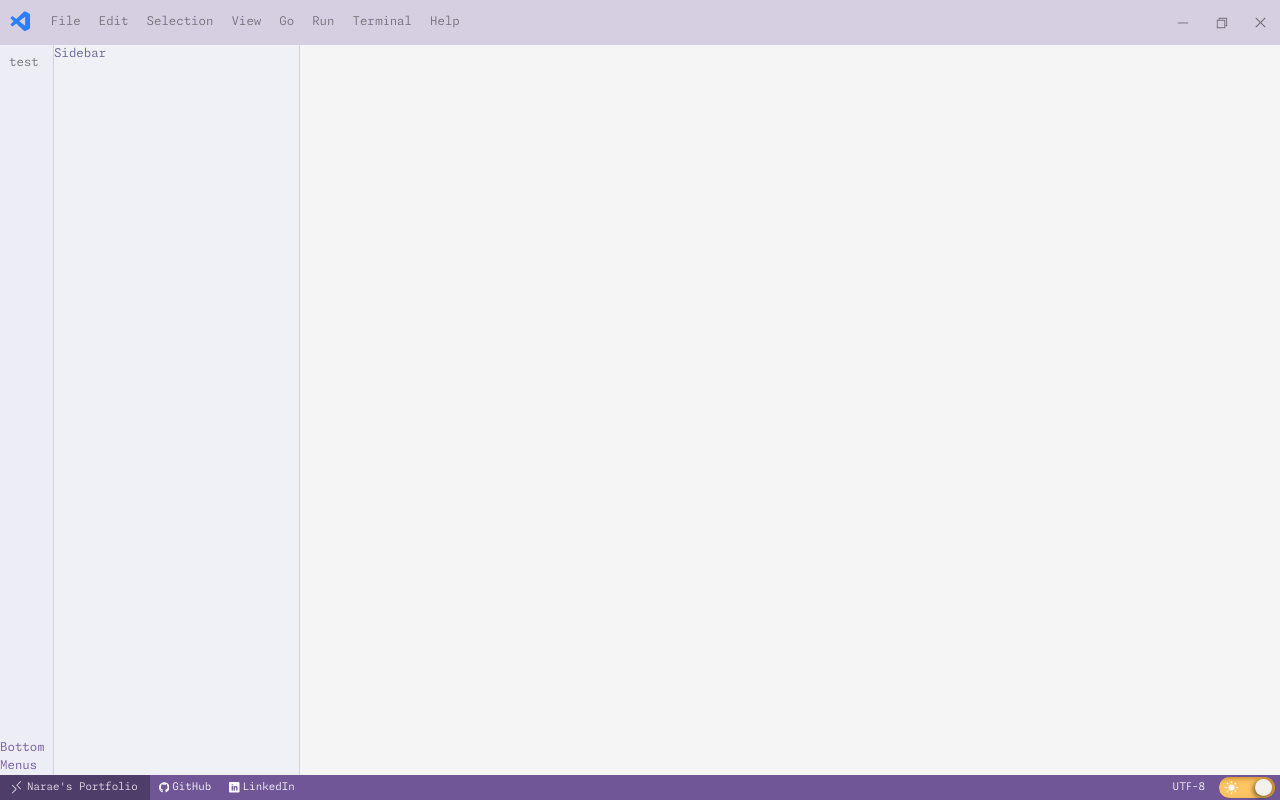
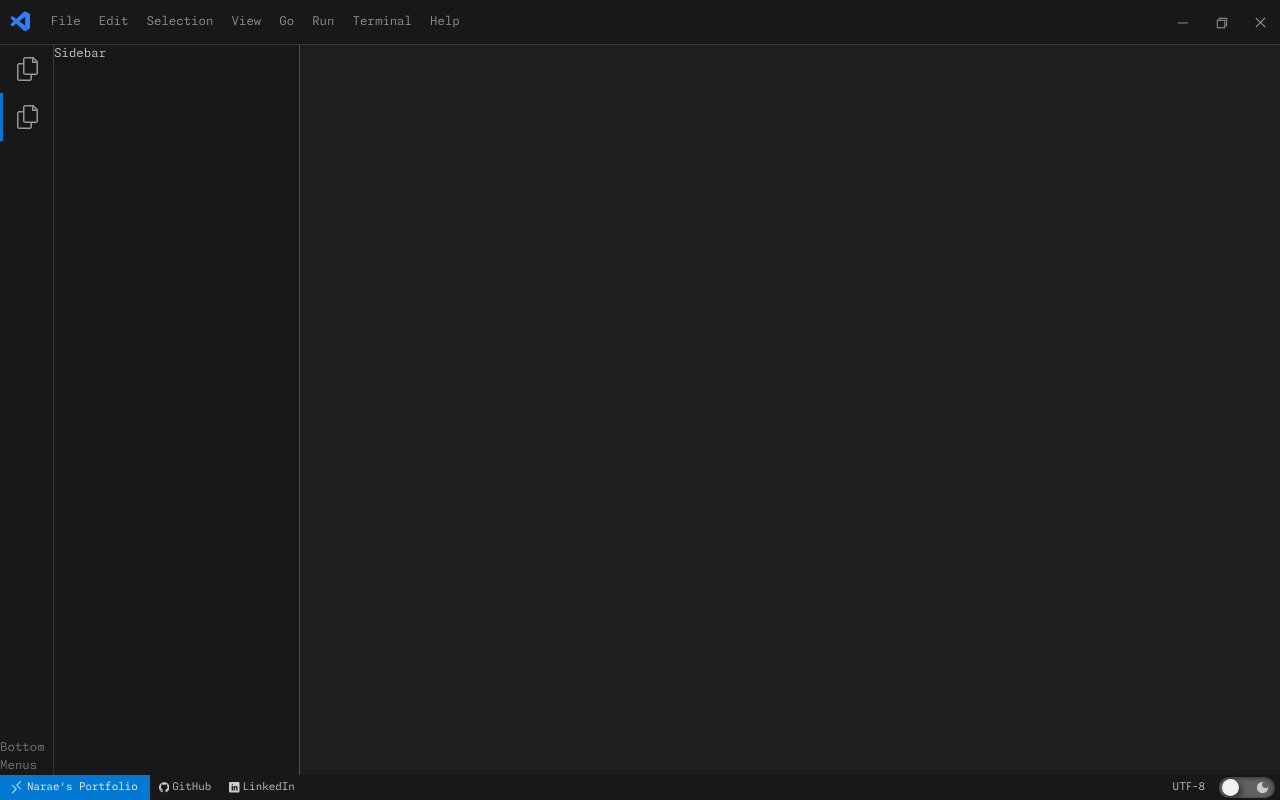
Before and after one commit to Narae-H/portfolio-2025, a Next.js app: page / in a window 1280 px wide. Built offline with nearby package versions, Linux system fonts and the light colour scheme.

Commit message:
feat(layout) implement activitybar(WIP)

```diff
--- /dev/null
+++ b/app/components/common/Icon.tsx
@@ -0,0 +1,14 @@
+import { IconMap } from "@/lib/utils/iconMap";
+import { IconBaseProps } from "react-icons";
+
+type IconProps = Omit<IconBaseProps, 'name'> & {
+  name: keyof typeof IconMap;
+}
+
+export default function Icon({ name, ...rest }: IconProps) {
+  const IconComponent = IconMap[name];
+
+  if(!IconComponent) return null;
+
+  return <IconComponent {...rest} />;
+}
--- a/app/components/layout/activitybar/ActivityMenuItem.tsx
+++ b/app/components/layout/activitybar/ActivityMenuItem.tsx
@@ -1,32 +1,88 @@
-import Link from "next/link"
-import { VscCode, VscFiles, VscFolderLibrary } from "react-icons/vsc";
+'use client'
+
+import Icon from "@/app/components/common/Icon";
+import { useTheme } from "@/lib/hooks/useTheme";
+import Tippy from "@tippyjs/react";
+import Link from "next/link";
 
 type ActivityMenuItemProps = {
   title: string,
-  toottip?: string,
+  tooltip?: string,
   icon?: string,
-  className?: string
+  className?: string,
+  iconClassName?: string,
+  isActiveMenu?: boolean
 }
 
-const iconMap = {
-  VscFiles: <VscFiles />,
-  VscCode: <VscCode />,
-  VscFolderLibrary: <VscFolderLibrary />
-};
-
-// TODO: icon을 텍스트로 받아서 componet와 매칭 시켜야 함.
 export default function ActivityMenuItem({
   title,
-  toottip = '',
+  tooltip = '',
   icon = '',
-  className = ''
+  className = '',
+  iconClassName = '',
+  isActiveMenu = false
 }: ActivityMenuItemProps) {
+  // const {theme, isLight} = useTheme();
+
+  // const [borderColor, setBorderColor] = useState<string>("");
+
+  // useEffect(() => {
+  //   const root = document.documentElement;
+  //   const color = getComputedStyle(root)
+  //     .getPropertyValue("--color-sidebar-border")
+  //     .trim();
+  //   setBorderColor(color);
+  // }, [theme]);
+
+  // const [bgColor, setBgColor] = useState<string>("");
+
+  // useEffect(() => {
+  //   const root = document.documentElement;
+  //   const color = getComputedStyle(root)
+  //     .getPropertyValue("--color-sidebar-bg")
+  //     .trim();
+  //   setBgColor(color);
+  // }, [theme]);
+
+  // const [tooltipStyles, setTooltipStyles] = useState({
+  //   border: isLight? "#d6cfe2":"#37373d",
+  //   backgroundColor: isLight? "#d6cfe2":"#37373d",
+  //   color: "",
+  // });
+
+  // useEffect(() => {
+  //   const rootStyles = getComputedStyle(document.documentElement);
+  //   setTooltipStyles({
+  //     border: `1px solid ${rootStyles.getPropertyValue("--color-sidebar-border").trim()}`,
+  //     backgroundColor: rootStyles.getPropertyValue("--color-sidebar-bg").trim(),
+  //     color: rootStyles.getPropertyValue("--color-sidebar-text").trim(),
+  //   });
+  // }, [theme]);
+
+  const {theme} = useTheme();
+
   return (
-    <div className={`flex text-base-text p-3 rounded-md hover:bg-base-hover-bg hover: cursor-pointer ${className}`}>
-      <Link href="/home">
-        {/* {icon && iconMap[icon]} */}
-        {title}
+    <Tippy content={tooltip} placement="right">
+      <Link href="/home"
+            className={`
+              flex w-full justify-center
+              py-1
+              border-l-3
+              ${isActiveMenu? 'border-sidebar-border-active': 'border-sidebar-border-inactive'}
+              `}
+            data-tooltip-id='tooltip-right'
+            data-tooltip-content={tooltip}
+      >
+        <div className={`
+          flex
+          text-base-text
+          p-3 rounded-md
+          hover:cursor-pointer horder: hover:text-sidebar-hover-text
+          ${className}
+        `}>
+          <Icon name={icon} className={`${iconClassName}`}/>
+        </div>
       </Link>
-    </div>
+    </Tippy>
   )
 }
--- a/app/components/layout/activitybar/Activitybar.tsx
+++ b/app/components/layout/activitybar/Activitybar.tsx
@@ -1,5 +1,5 @@
-import { mainMenus } from "@/data/menu/mainMenu";
-import ActivityMenuItem from "./ActivityMenuItem";
+import ActivityMenuItem from "@/app/components/layout/activitybar/ActivityMenuItem";
+import { Tooltip } from "react-tooltip";
 
 type Props = {
   className?: string;
@@ -10,10 +10,11 @@ export default function Activitybar({className}: Props) {
 
   return (
     <div className={`flex flex-col justify-between bg-activitybar-bg text-activitybar-text border-r-1 border-activitybar-border ${className}`}>
-      <div className="flex">
-        <ActivityMenuItem title="test" toottip="test"/>
+      <div className="flex w-full flex-col">
+        <ActivityMenuItem title="Home" tooltip="Home" icon="VscFiles" iconClassName="w-8 h-8"/>
+        <ActivityMenuItem title="Home" tooltip="Home" icon="VscFiles" iconClassName="w-8 h-8" isActiveMenu={true}/>
       </div>
-      <div className="flex">
+      <div className="flex w-full">
         Bottom Menus
       </div>
     </div>
--- a/app/globals.css
+++ b/app/globals.css
@@ -21,7 +21,10 @@
   --color-sidebar-hover-text: #ffffff;
   --color-sidebar-point-bg: #0078d4;
   --color-sidebar-point-text: #ffffff;
-  --color-sidebar-border: #37373d;
+  --color-sidebar-border: red;
+  /* --color-sidebar-border: #37373d; */
+  --color-sidebar-border-inactive: #181818;
+  --color-sidebar-border-active: #0078d4;
 
   --color-footer-bg: #181818;
   --color-footer-text: #cccccc;
@@ -72,10 +75,13 @@
     --color-sidebar-bg: #f0f0f7;
     --color-sidebar-text: #61618f;
     --color-sidebar-hover-bg: #7e69a1;
-    --color-sidebar-hover-text: #ffffff;
+    --color-sidebar-hover-text: #705697;
     --color-sidebar-point-bg: #4e3c69;
     --color-sidebar-point-text: #e5e3e9;
-    --color-sidebar-border: #d6cfe2;
+    --color-sidebar-border: blue;
+    /* --color-sidebar-border: #d6cfe2; */
+    --color-sidebar-border-inactive: #f0f0f7;
+    --color-sidebar-border-active: #705697;
 
     --color-footer-bg: #705697;
     --color-footer-text: #fbfafc;
@@ -181,3 +187,18 @@ html {
 body {
   font-family: 'mono-space-neon-light', monospace;
 }
+
+
+/* 라이트 모드 */
+html[data-theme='light'] .tippy-box[data-theme~='custom'] {
+  background-color: var(--color-sidebar-bg);
+  color: var(--color-text);
+  border: 1px solid var(--color-border);
+}
+
+/* 다크 모드 */
+html[data-theme='dark'] .tippy-box[data-theme~='custom'] {
+  background-color: var(--color-sidebar-bg);
+  color: var(--color-text);
+  border: 1px solid var(--color-border);
+}
--- a/app/layout.tsx
+++ b/app/layout.tsx
@@ -2,9 +2,9 @@
 import Activitybar from "@/app/components/layout/activitybar/Activitybar";
 import Footer from "@/app/components/layout/footer/Footer";
 import Header from "@/app/components/layout/header/Header";
+import { useDeviceDetection } from "@/lib/hooks/useDeviceDetection";
 import { useTheme } from "@/lib/hooks/useTheme";
 import "./globals.css";
-import { useDeviceDetection } from "@/lib/hooks/useDeviceDetection";
 
 export default function RootLayout({
   children,
--- a/data/menu/mainMenu.ts
+++ b/data/menu/mainMenu.ts
@@ -1,4 +1,3 @@
-
 export type Item = {
   name: string;
   important?: boolean,
--- a/lib/hooks/useTheme.ts
+++ b/lib/hooks/useTheme.ts
@@ -3,27 +3,29 @@ import { useEffect, useState } from "react";
 
 export function useTheme() {
   const [theme, setTheme] = useState<ThemeType>(DEFAULT_THEME);
-  const isLight = (theme === 'tokyonight-theme');
 
-  useEffect( () => {
-    const savedTheme = localStorage.getItem(THEME_KEY);
-    const newTheme: ThemeType = (savedTheme === 'tokyonight-theme')? 'dark-theme' : 'tokyonight-theme';
+  const isLight = theme === "tokyonight-theme";
 
-    setTheme(newTheme);
-    document.documentElement.setAttribute('data-theme', newTheme);
+  useEffect(() => {
+    const savedTheme = localStorage.getItem(THEME_KEY) as ThemeType | null;
+    const initialTheme = savedTheme ?? DEFAULT_THEME;
 
+    setTheme(initialTheme);
+    document.documentElement.setAttribute("data-theme", initialTheme);
   }, []);
 
   function toggleTheme() {
-    const newTheme: ThemeType = (theme === 'tokyonight-theme')? 'dark-theme' : 'tokyonight-theme'
-    document.documentElement.setAttribute('data-theme', newTheme);
+    const newTheme: ThemeType =
+      theme === "tokyonight-theme" ? "dark-theme" : "tokyonight-theme";
+
     setTheme(newTheme);
+    document.documentElement.setAttribute("data-theme", newTheme);
     localStorage.setItem(THEME_KEY, newTheme);
   }
 
   return {
     theme,
     isLight,
-    toggleTheme
-  }
+    toggleTheme,
+  };
 }
--- /dev/null
+++ b/lib/utils/iconMap.tsx
@@ -0,0 +1,11 @@
+import { IconType } from "react-icons";
+import { VscCode, VscFiles, VscFolderLibrary } from "react-icons/vsc";
+
+type IconMapType = {
+  [key: string]: IconType
+}
+export const IconMap: IconMapType = {
+  VscFiles: VscFiles,
+  VscCode: VscCode,
+  VscFolderLibrary: VscFolderLibrary
+}
--- a/package.json
+++ b/package.json
@@ -13,12 +13,14 @@
   },
   "dependencies": {
     "@reduxjs/toolkit": "^2.8.2",
+    "@tippyjs/react": "^4.2.6",
     "next": "15.4.5",
     "react": "19.1.0",
     "react-dom": "19.1.0",
     "react-icons": "^5.5.0",
     "react-redux": "^9.2.0",
-    "react-router-dom": "^7.7.1"
+    "react-router-dom": "^7.7.1",
+    "react-tooltip": "^5.29.1"
   },
   "devDependencies": {
     "@eslint/eslintrc": "^3",
```
Also changed, not shown: 1 other file (tests, documents, lock files or other folders).
